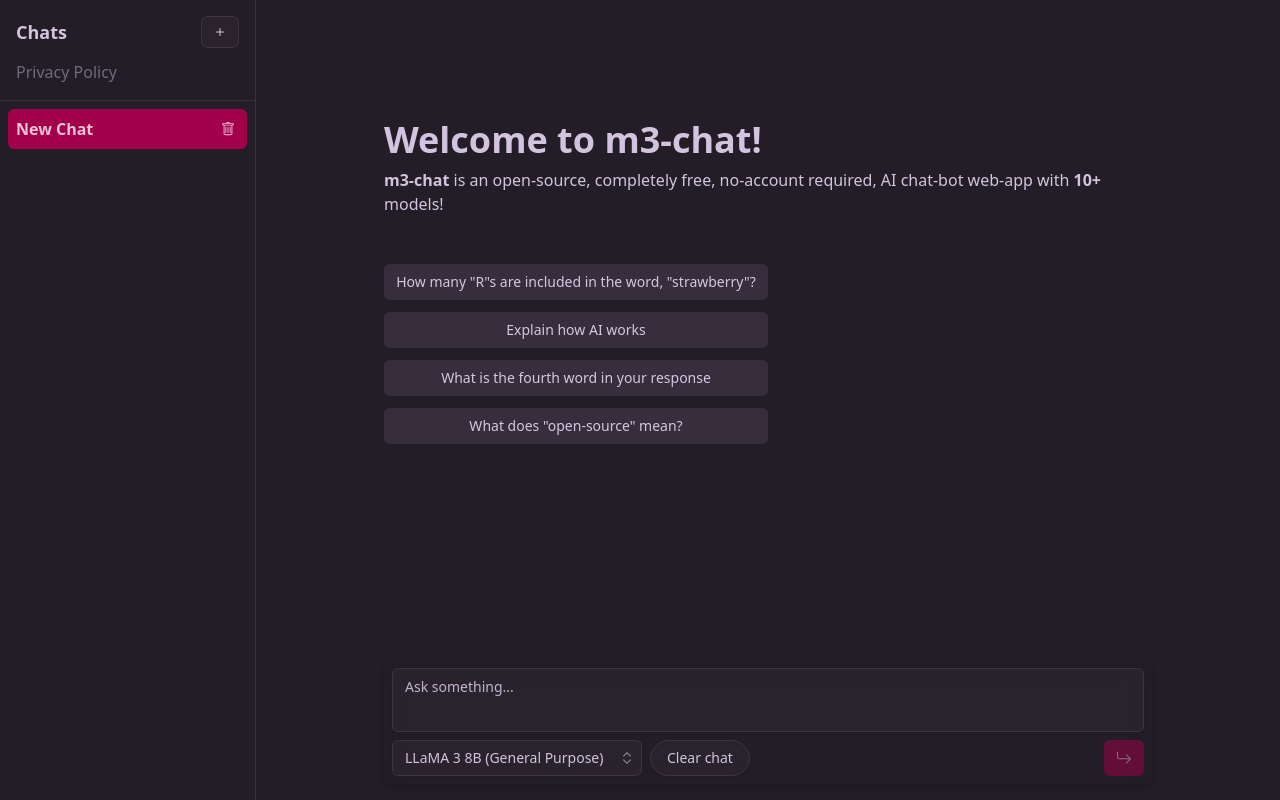
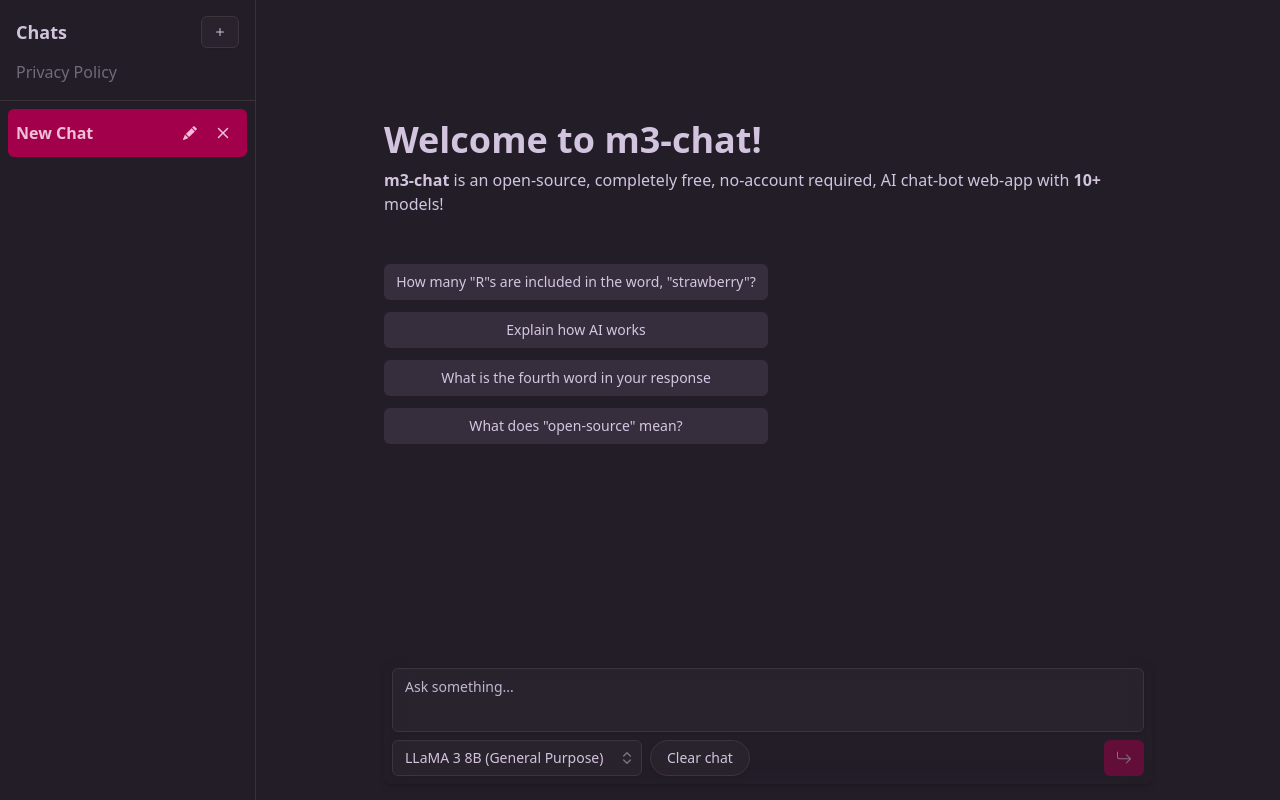
Before and after one commit to m3-chat/frontend, a Next.js app: page / in a window 1280 px wide. Both pictures are taken after a click on the button 220 px from the left and 32 px from the top of the page. Built offline with nearby package versions, Linux system fonts and the light colour scheme.

Commit message:
feat: add renaming chats

```diff
--- a/app/page.tsx
+++ b/app/page.tsx
@@ -33,6 +33,12 @@
   const onDeleteChat = (id: string) => {
     setChats((prev) => prev.filter((chat) => chat.id !== id));
     if (activeChatId === id) setActiveChatId(null);
+  };
+
+  const handleRenameChat = (id: string, newName: string) => {
+    setChats((prev) =>
+      prev.map((chat) => (chat.id === id ? { ...chat, name: newName } : chat))
+    );
   };
 
   React.useEffect(() => {
@@ -198,6 +204,7 @@
         onSelectChat={onSelectChat}
         onCreateChat={onCreateChat}
         onDeleteChat={onDeleteChat}
+        onRenameChat={handleRenameChat}
       />
       <div className="ml-64 flex-grow flex flex-col items-center p-4 space-y-4 overflow-auto mb-44">
         <main className="w-full max-w-3xl">
--- a/components/app-sidebar.tsx
+++ b/components/app-sidebar.tsx
@@ -1,11 +1,12 @@
 "use client";
 
 import * as React from "react";
-import { BsPlus, BsTrash } from "react-icons/bs";
+import { BsPen, BsPencilFill, BsPlus, BsX, BsCheckLg } from "react-icons/bs";
 import { Button } from "@/components/ui/button";
 import { ScrollArea } from "@/components/ui/scroll-area";
-import type { Chat, Message } from "@/types/chat";
+import type { Chat } from "@/types/chat";
 import Link from "next/link";
+import { Input } from "@/ui/input";
 
 type AppSidebarProps = {
   chats: Chat[];
@@ -13,6 +14,7 @@
   onSelectChat: (id: string) => void;
   onCreateChat: (newChat: Chat) => void;
   onDeleteChat: (id: string) => void;
+  onRenameChat: (id: string, newName: string) => void;
 };
 
 export default function AppSidebar({
@@ -21,7 +23,28 @@
   onSelectChat,
   onCreateChat,
   onDeleteChat,
+  onRenameChat,
 }: AppSidebarProps) {
+  const [editingChatId, setEditingChatId] = React.useState<string | null>(null);
+  const [newName, setNewName] = React.useState<string>("");
+
+  const startRenaming = (chatId: string, currentName: string) => {
+    setEditingChatId(chatId);
+    setNewName(currentName);
+  };
+
+  const confirmRename = (
+    e: React.MouseEvent | React.KeyboardEvent,
+    chatId: string
+  ) => {
+    e.stopPropagation();
+    if (newName.trim()) {
+      onRenameChat(chatId, newName.trim());
+    }
+    setEditingChatId(null);
+    setNewName("");
+  };
+
   const createNewChat = () => {
     const newChat: Chat = {
       id: crypto.randomUUID(),
@@ -47,14 +70,12 @@
             <BsPlus size={18} />
           </Button>
         </div>
-        <div>
         <Link
           href={"/privacy"}
           className="hover:underline text-muted-foreground/50 hover:text-muted-foreground duration-300"
         >
           Privacy Policy
         </Link>
-        </div>
       </div>
 
       <ScrollArea className="flex-grow p-2">
@@ -66,6 +87,8 @@
         <ul className="flex flex-col space-y-1">
           {chats.map((chat) => {
             const isActive = chat.id === activeChatId;
+            const isEditing = chat.id === editingChatId;
+
             return (
               <li
                 key={chat.id}
@@ -76,20 +99,54 @@
                 }`}
                 onClick={() => onSelectChat(chat.id)}
               >
-                <span className="truncate max-w-[180px]">
-                  {chat.name || "Untitled Chat"}
-                </span>
+                <div className="flex-grow max-w-[180px] truncate">
+                  {isEditing ? (
+                    <Input
+                      value={newName}
+                      onChange={(e) => setNewName(e.target.value)}
+                      onKeyDown={(e) => {
+                        if (e.key === "Enter") confirmRename(e, chat.id);
+                      }}
+                      onClick={(e) => e.stopPropagation()}
+                      autoFocus
+                      className="w-full px-1 py-0.5 rounded-sm border-none"
+                    />
+                  ) : (
+                    <span>{chat.name || "Untitled Chat"}</span>
+                  )}
+                </div>
+                <div className="flex gap-0.5 ml-2">
+                  {isEditing ? (
+                    <button
+                      onClick={(e) => confirmRename(e, chat.id)}
+                      className="p-1 px-2 hover:bg-black/20 rounded-lg duration-200"
+                      title="Confirm rename"
+                    >
+                      <BsCheckLg size={16} />
+                    </button>
+                  ) : (
+                    <button
+                      onClick={(e) => {
+                        e.stopPropagation();
+                        startRenaming(chat.id, chat.name);
+                      }}
+                      className="p-1 px-2 hover:bg-black/20 rounded-lg duration-200"
+                      title="Rename chat"
+                    >
+                      <BsPencilFill size={14} />
+                    </button>
+                  )}
                   <button
                     onClick={(e) => {
                       e.stopPropagation();
                       onDeleteChat(chat.id);
                     }}
-                  className="p-1 hover:text-destructive"
-                  aria-label="Delete chat"
+                    className="p-1 hover:bg-black/20 rounded-lg duration-200"
                     title="Delete chat"
                   >
-                  <BsTrash size={14} />
+                    <BsX size={24} />
                   </button>
+                </div>
               </li>
             );
           })}
```
Lines whose indentation alone changed are shown as unchanged.
